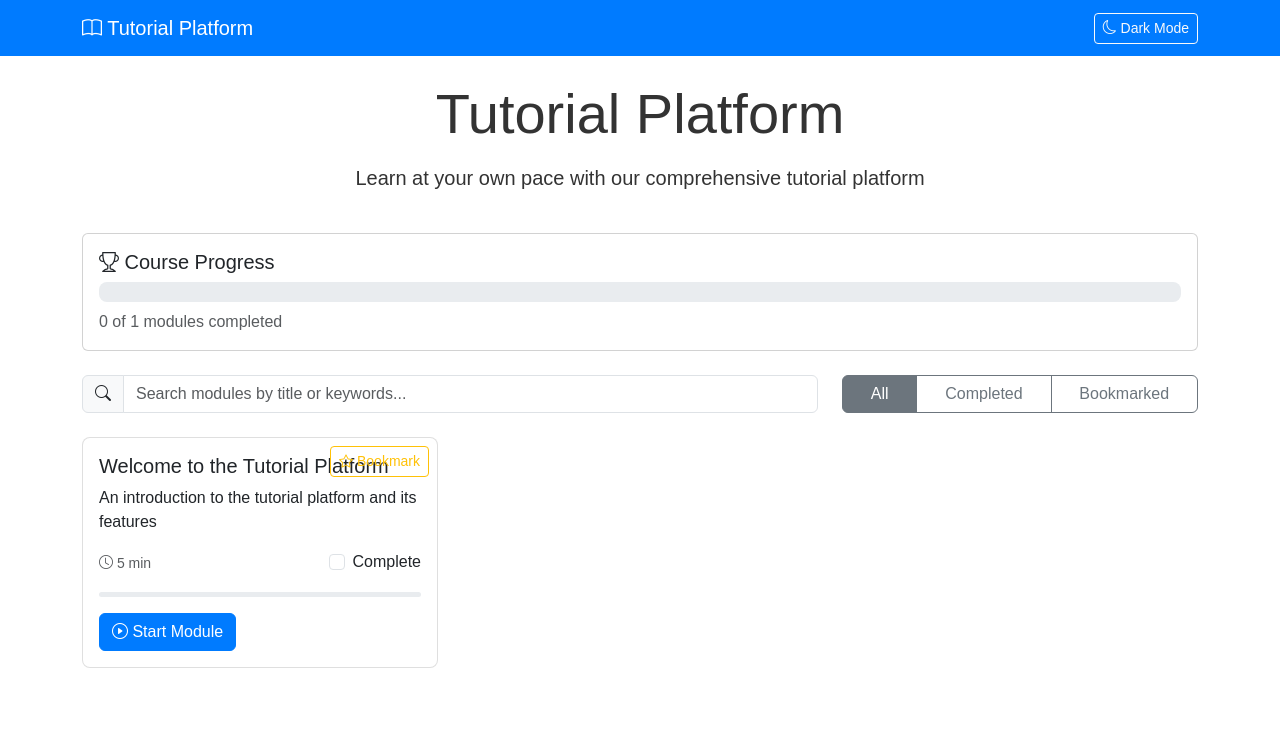
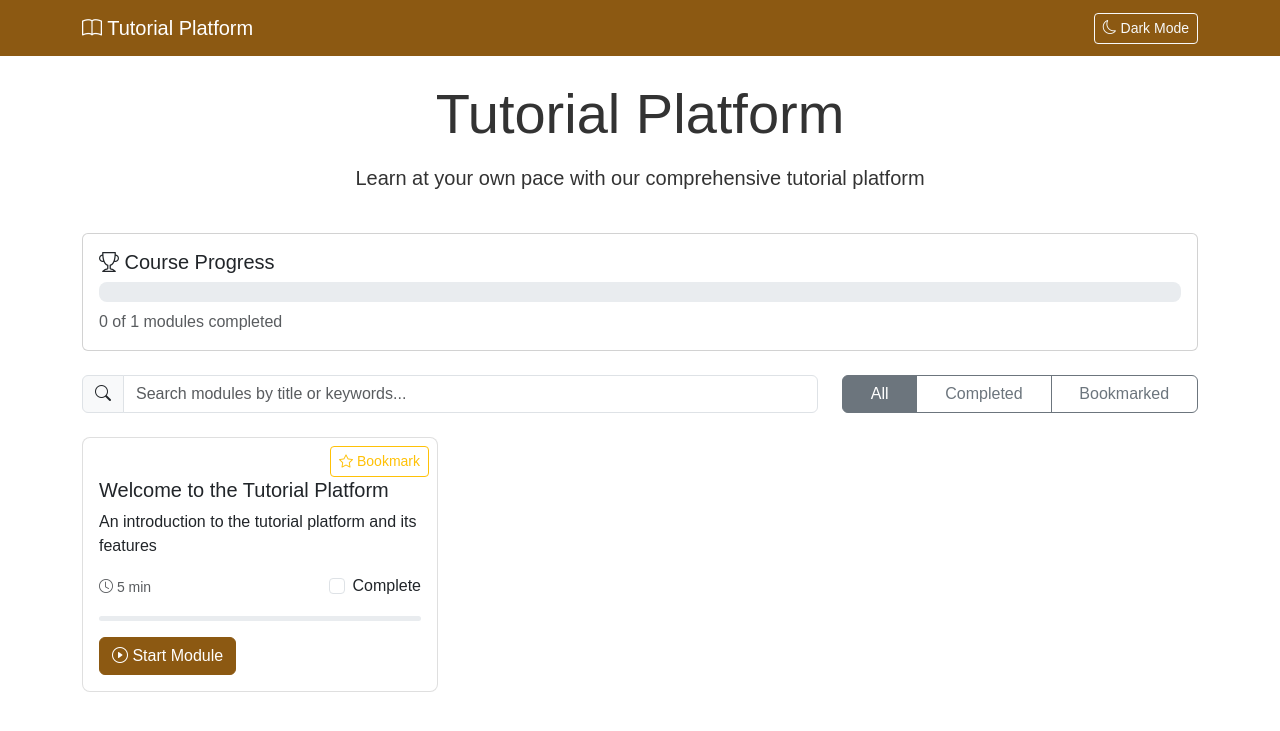
Before and after one commit to julisunkan/Learn, a Flask app: page / in a window 1280 px wide. Shown: the top 731 px of the page. Run offline with Flask 3, Linux system fonts and the light colour scheme.

Commit message:
Adjust styling to prevent overlap on the main course page
Modify config.json to update primary color and reorder admin passcode. Adjust CSS in templates/index.html for the bookmark button and module title to prevent overlapping elements.

Replit-Commit-Author: Agent
Replit-Commit-Session-Id: 268fad06-9a2f-4723-996c-61f577cfc5e3
Replit-Commit-Checkpoint-Type: full_checkpoint
Replit-Commit-Screenshot-Url: https://storage.googleapis.com/screenshot-production-us-central1/ef721b80-4c25-4614-a22a-cdb11e09737e/268fad06-9a2f-4723-996c-61f577cfc5e3/wsNrfBJ

```diff
--- a/config.json
+++ b/config.json
@@ -1,11 +1,11 @@
 {
     "site_title": "Tutorial Platform",
     "site_description": "Learn at your own pace with our comprehensive tutorial platform",
-    "primary_color": "#007bff",
+    "primary_color": "#8c5912",
     "secondary_color": "#6c757d",
     "text_color": "#333333",
     "font_size": "16px",
     "font_family": "Arial, sans-serif",
-    "admin_passcode": "admin123",
-    "enable_passcode": true
+    "enable_passcode": true,
+    "admin_passcode": "admin123"
 }
--- a/templates/index.html
+++ b/templates/index.html
@@ -54,12 +54,12 @@
         <div class="col-lg-4 col-md-6 mb-4 module-card" data-module-id="{{ loop.index0 }}" data-title="{{ module.title|lower }}">
             <div class="card h-100 position-relative">
                 <!-- Bookmark Button -->
-                <button class="btn btn-outline-warning btn-sm position-absolute top-0 end-0 m-2 bookmark-btn" data-module-id="{{ loop.index0 }}">
+                <button class="btn btn-outline-warning btn-sm position-absolute bookmark-btn" data-module-id="{{ loop.index0 }}" style="top: 0.5rem; right: 0.5rem; z-index: 10;">
                     <i class="bi bi-star"></i>
                 </button>
 
-                <div class="card-body">
-                    <h5 class="card-title">{{ module.title }}</h5>
+                <div class="card-body" style="padding-top: 2.5rem;">
+                    <h5 class="card-title" style="padding-right: 2rem;">{{ module.title }}</h5>
                     <p class="card-text">{{ module.description or 'No description available' }}</p>
 
                     <!-- Module Info -->
```
